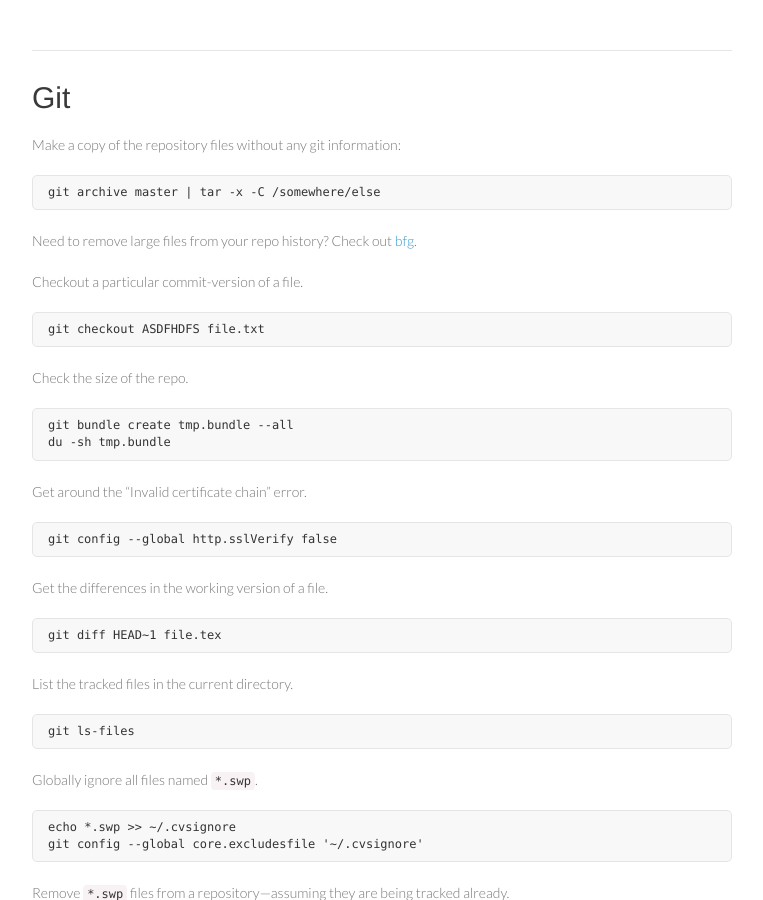
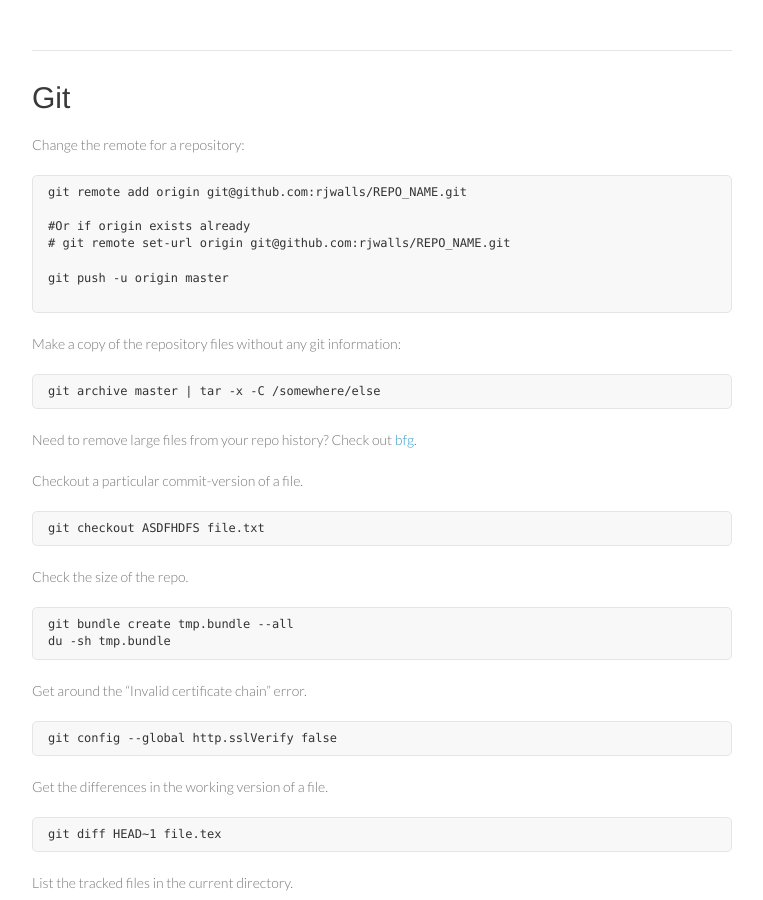
Before and after one commit to rjwalls/tips, a Jekyll site: the page built from _posts/1900-01-01-Git.md, in a window 1280 px wide and 900 px high. Shown: the whole window, without its empty margins (258-1021 px from the left). Built offline with Jekyll 4.4.1, drawn with Linux system fonts in a browser that asks for light colours; Markdown is read by kramdown in place of the engine named in the settings.

Commit message:
Update 1900-01-01-Git.md

````diff
--- a/_posts/1900-01-01-Git.md
+++ b/_posts/1900-01-01-Git.md
@@ -2,6 +2,20 @@
 layout: post
 title: "Git"
 ---
+
+
+Change the remote for a repository:
+
+```bash
+git remote add origin git@github.com:rjwalls/REPO_NAME.git
+
+#Or if origin exists already
+# git remote set-url origin git@github.com:rjwalls/REPO_NAME.git
+
+git push -u origin master
+
+```
+
 
 Make a copy of the repository files without any git information:
 ```bash
````
